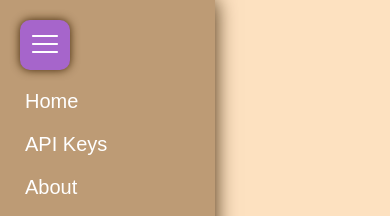
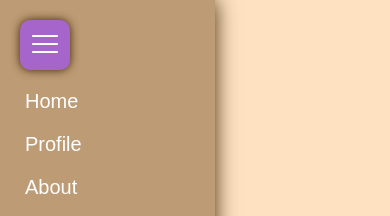
Before and after one commit to nikobross/PBJ-Web-App, a React (Create React App) app in the folder client/: page / in a window 390 px wide. Both pictures are taken after a click on the button 45 px from the left and 45 px from the top of the page. Shown: the top 216 px of the page. Built offline with nearby package versions, Linux system fonts and the light colour scheme.

Commit message:
Add links to hamburger menu

```diff
--- a/client/package.json
+++ b/client/package.json
@@ -10,6 +10,7 @@
     "react": "^18.2.0",
     "react-dom": "^18.2.0",
     "react-icons": "^5.0.1",
+    "react-router-dom": "^6.22.3",
     "react-scripts": "5.0.1",
     "web-vitals": "^2.1.4"
   },
--- a/client/src/App.js
+++ b/client/src/App.js
@@ -2,6 +2,7 @@ import React, { useState, useEffect } from 'react'
 import './App.css';
 import './Button.css';
 import { RxHamburgerMenu } from "react-icons/rx";
+import { BrowserRouter as Router, Route, Link, Routes } from 'react-router-dom';
 
 function StartPage({ onStartButtonClick }) {
     return (
@@ -66,6 +67,14 @@ function SearchPage({ onBackButtonClick }) {
     )
 }
 
+function Profile({ onStartButtonClick }) {
+  return (
+    <div className="page1">
+      <h1>Profile</h1>
+      <button className="custom-button1" onClick={onStartButtonClick}>Set Profile</button>
+    </div>
+  );
+}
 
 const HamburgerMenu = () => {
   const [isOpen, setIsOpen] = useState(false);
@@ -75,20 +84,25 @@ const HamburgerMenu = () => {
   };
 
   return (
+    <Router>
       <div>
         <button onClick={toggleMenu} className="hamburger">
           <RxHamburgerMenu />
         </button>
         {isOpen && (
           <div className="menu">
-          <div><a href="#">Home</a></div>
-          <div><a href="#">API Keys</a></div>
+            <div><Link to="/">Home</Link></div>
+            <div><Link to="/profile">Profile</Link></div>
             <div><a href="#">About</a></div>
             <div><a href="#">Sign In</a></div>
             <div><a href="#">Log Out</a></div>
           </div>
         )}
       </div>
+      <Routes>
+        <Route path="/profile" element={<Profile />} />
+      </Routes>
+    </Router>
   );
 };
 
```
Also changed, not shown: 2 other files (tests, documents, lock files or other folders). Lines whose indentation alone changed are shown as unchanged.
